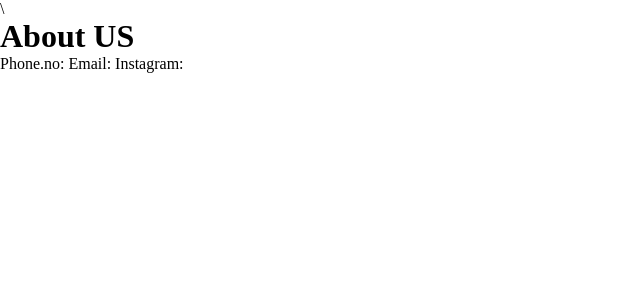
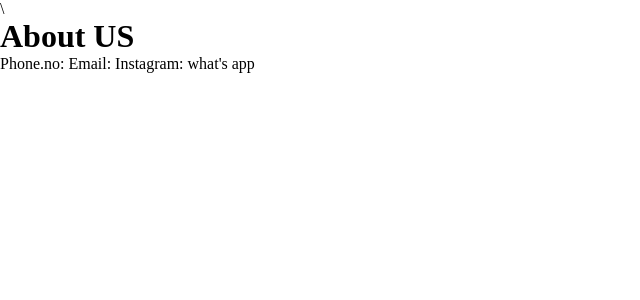
Before and after one commit to AJITHRAJA8/Employee-Department-Management-System, a Flask app: template templates/about_us.html in a window 1280 px wide. Shown: the top 300 px of the page, without its empty margins (0-640 px from the left). Run offline with Flask 3, Linux system fonts and the light colour scheme; the template is opened without the code that fills it, so the values that code supplies are empty.

Commit message:
upgrade notfication page

```diff
--- a/templates/about_us.html
+++ b/templates/about_us.html
@@ -9,4 +9,5 @@
         <a>Phone.no:</a>
         <a>Email:</a>
         <a>Instagram:</a>
+        <a>what's app</a>
 </html>
--- a/templates/notifictaion.html
+++ b/templates/notifictaion.html
@@ -1,7 +1,7 @@
 <!DOCTYPE html>
 <html>
     <head>
-
+        <title>notification</title>
     </head>
     <body>
 
```
